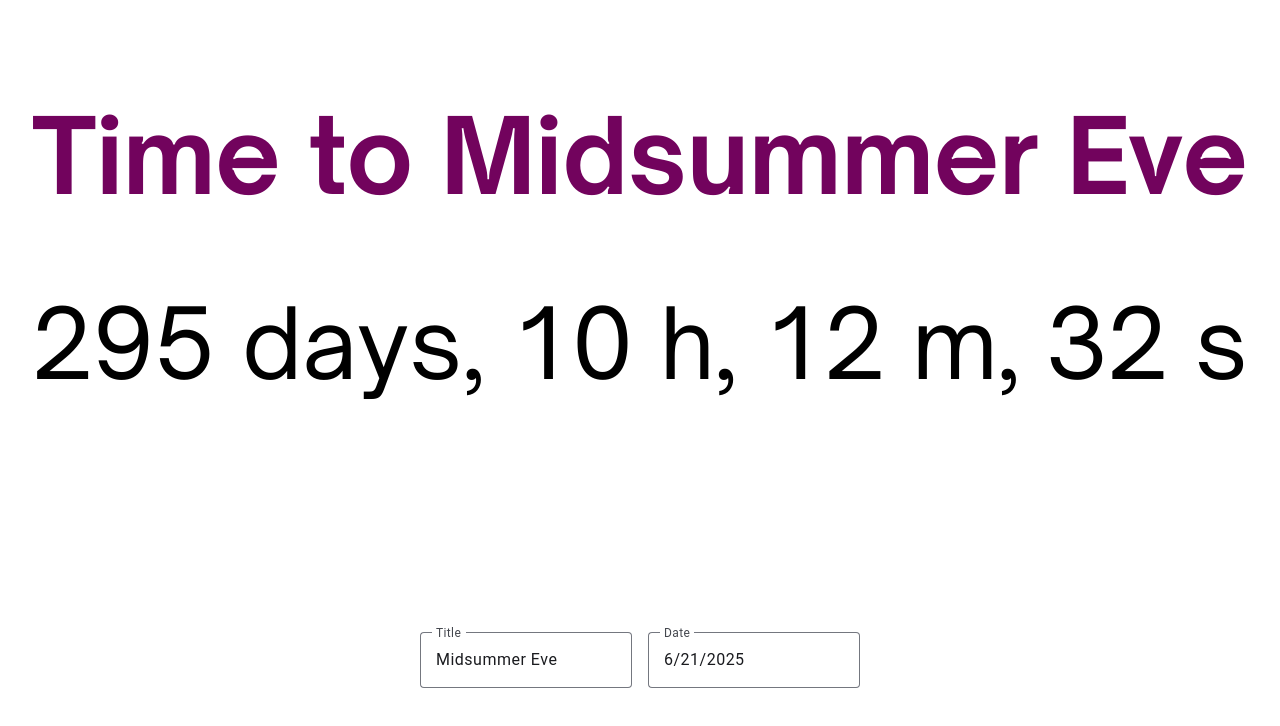
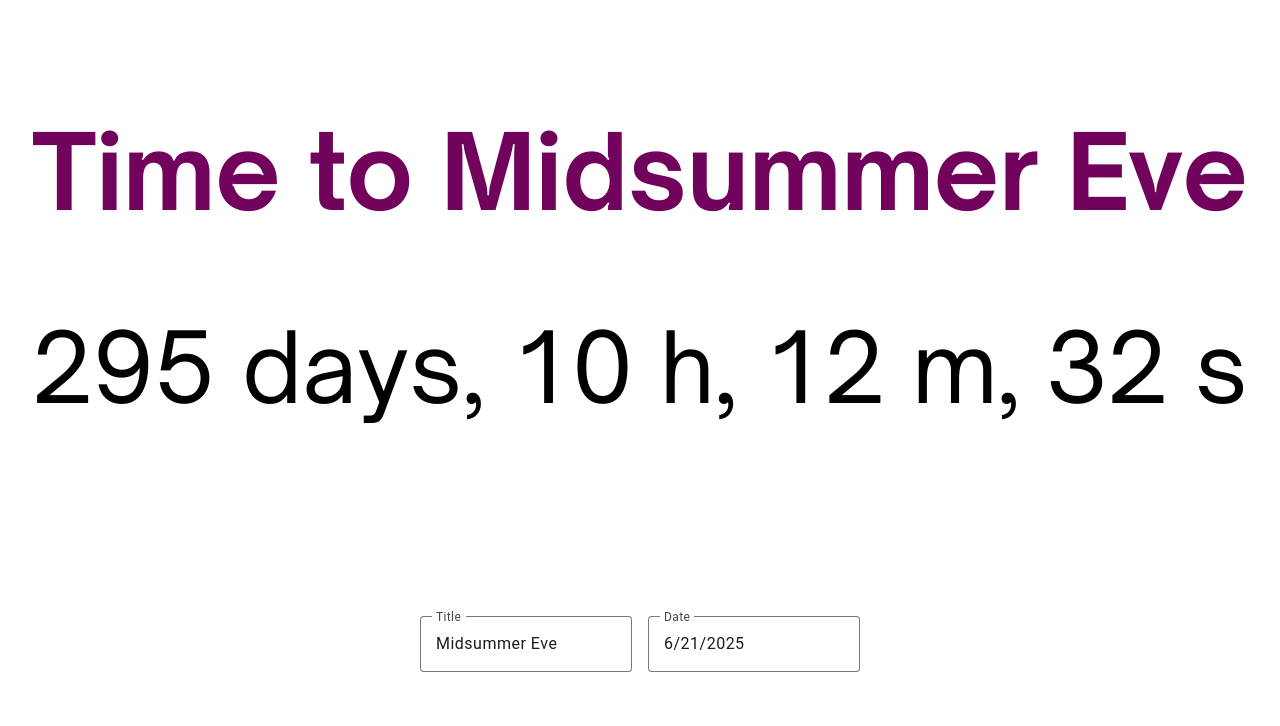
Before and after one commit to bahaar-ghafari/countdown, an Angular app: page / in a window 1280 px wide. Shown: the top 726 px of the page. Built offline with nearby package versions, Linux system fonts and the light colour scheme.

Commit message:
style: remove extra margin and padding

```diff
--- a/src/app/countdown/countdown.component.scss
+++ b/src/app/countdown/countdown.component.scss
@@ -9,7 +9,6 @@ $default-padding: 1rem;
   height: 100vh;
   width: 100vw;
   text-align: center;
-  padding: $default-padding;
   box-sizing: border-box;
 }
 .de-active {
@@ -59,7 +58,6 @@ $default-padding: 1rem;
       justify-content: center;
       flex-direction: row;
       gap: 1rem;
-      margin-top: 5rem;
     }
   }
 }
```
